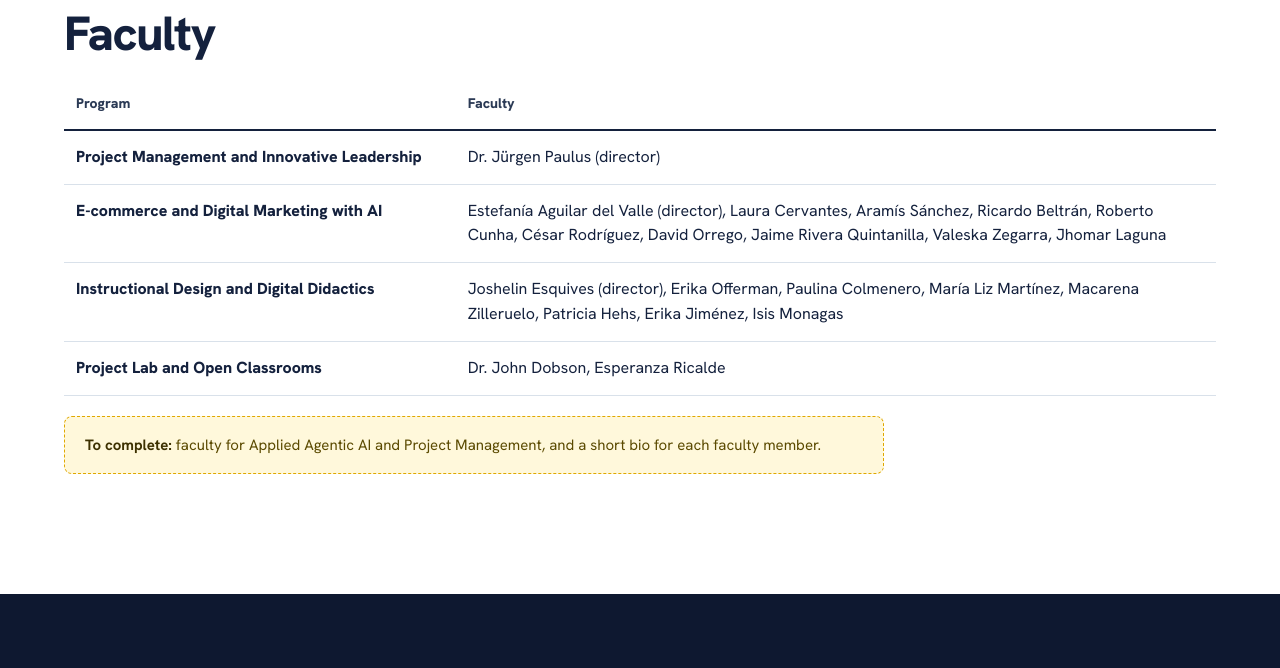
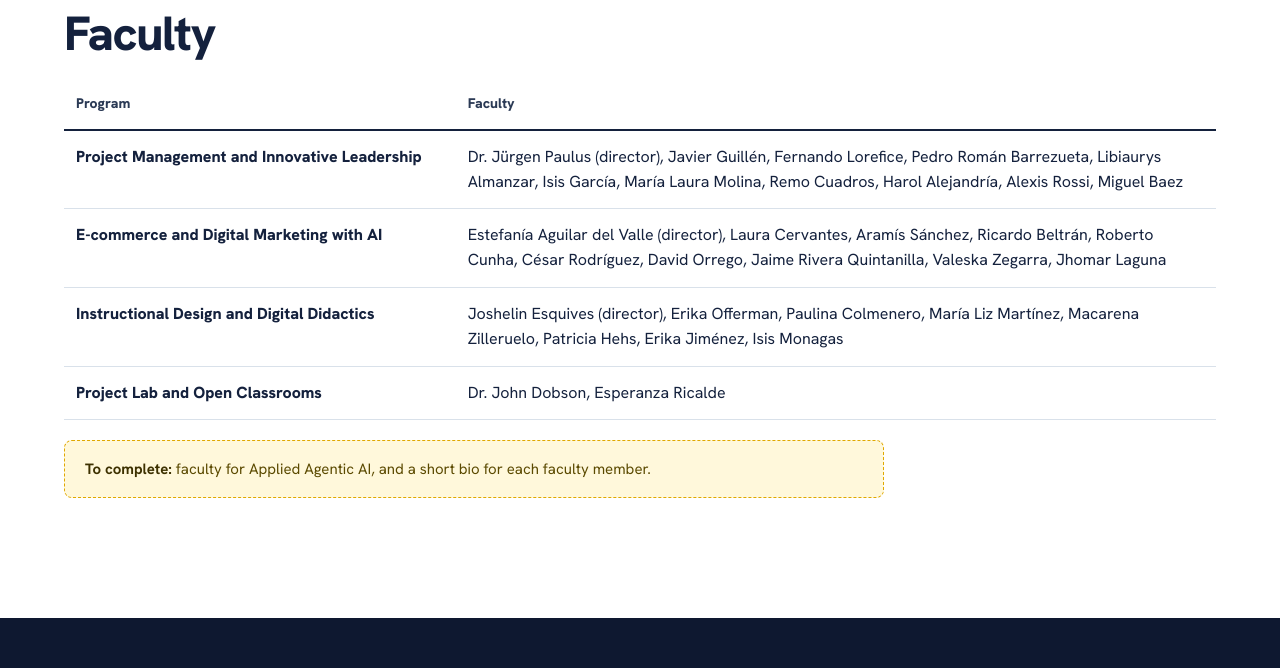
Before and after one commit to AYP-Business-School/aprendeyprospera-web, a plain HTML site: page en/about.html in a window 1280 px wide. Shown: the part 5680-6348 px from the top of the page. Drawn offline with Linux system fonts and the light colour scheme.

Commit message:
Agrega docentes de Project Management
Co-Authored-By: Claude Opus 5.5 <noreply@anthropic.com>
Claude-Session: https://claude.ai/code/session_01Wxjy8GBA33crrXPKfafDT6

```diff
--- a/en/about.html
+++ b/en/about.html
@@ -168,7 +168,7 @@ p.lead,.lead{max-width:68ch}
 </div></section>
 <section id="docentes" class="sec"><div class="wrap">
 <h2>Faculty</h2>
-<table class="tbl"><thead><tr><th>Program</th><th>Faculty</th></tr></thead><tbody><tr><td style='font-weight:800;width:34%'>Project Management and Innovative Leadership</td><td>Dr. Jürgen Paulus (director)</td></tr><tr><td style='font-weight:800;width:34%'>E-commerce and Digital Marketing with AI</td><td>Estefanía Aguilar del Valle (director), Laura Cervantes, Aramís Sánchez, Ricardo Beltrán, Roberto Cunha, César Rodríguez, David Orrego, Jaime Rivera Quintanilla, Valeska Zegarra, Jhomar Laguna</td></tr><tr><td style='font-weight:800;width:34%'>Instructional Design and Digital Didactics</td><td>Joshelin Esquives (director), Erika Offerman, Paulina Colmenero, María Liz Martínez, Macarena Zilleruelo, Patricia Hehs, Erika Jiménez, Isis Monagas</td></tr><tr><td style='font-weight:800;width:34%'>Project Lab and Open Classrooms</td><td>Dr. John Dobson, Esperanza Ricalde</td></tr></tbody></table><div class="todo"><strong>To complete:</strong> faculty for Applied Agentic AI and Project Management, and a short bio for each faculty member.</div>
+<table class="tbl"><thead><tr><th>Program</th><th>Faculty</th></tr></thead><tbody><tr><td style='font-weight:800;width:34%'>Project Management and Innovative Leadership</td><td>Dr. Jürgen Paulus (director), Javier Guillén, Fernando Lorefice, Pedro Román Barrezueta, Libiaurys Almanzar, Isis García, María Laura Molina, Remo Cuadros, Harol Alejandría, Alexis Rossi, Miguel Baez</td></tr><tr><td style='font-weight:800;width:34%'>E-commerce and Digital Marketing with AI</td><td>Estefanía Aguilar del Valle (director), Laura Cervantes, Aramís Sánchez, Ricardo Beltrán, Roberto Cunha, César Rodríguez, David Orrego, Jaime Rivera Quintanilla, Valeska Zegarra, Jhomar Laguna</td></tr><tr><td style='font-weight:800;width:34%'>Instructional Design and Digital Didactics</td><td>Joshelin Esquives (director), Erika Offerman, Paulina Colmenero, María Liz Martínez, Macarena Zilleruelo, Patricia Hehs, Erika Jiménez, Isis Monagas</td></tr><tr><td style='font-weight:800;width:34%'>Project Lab and Open Classrooms</td><td>Dr. John Dobson, Esperanza Ricalde</td></tr></tbody></table><div class="todo"><strong>To complete:</strong> faculty for Applied Agentic AI, and a short bio for each faculty member.</div>
 </div></section>
 <footer class="footer night">
   <div class="container">
```
Also changed, not shown: nosotros.html (+1 -1 lines).
